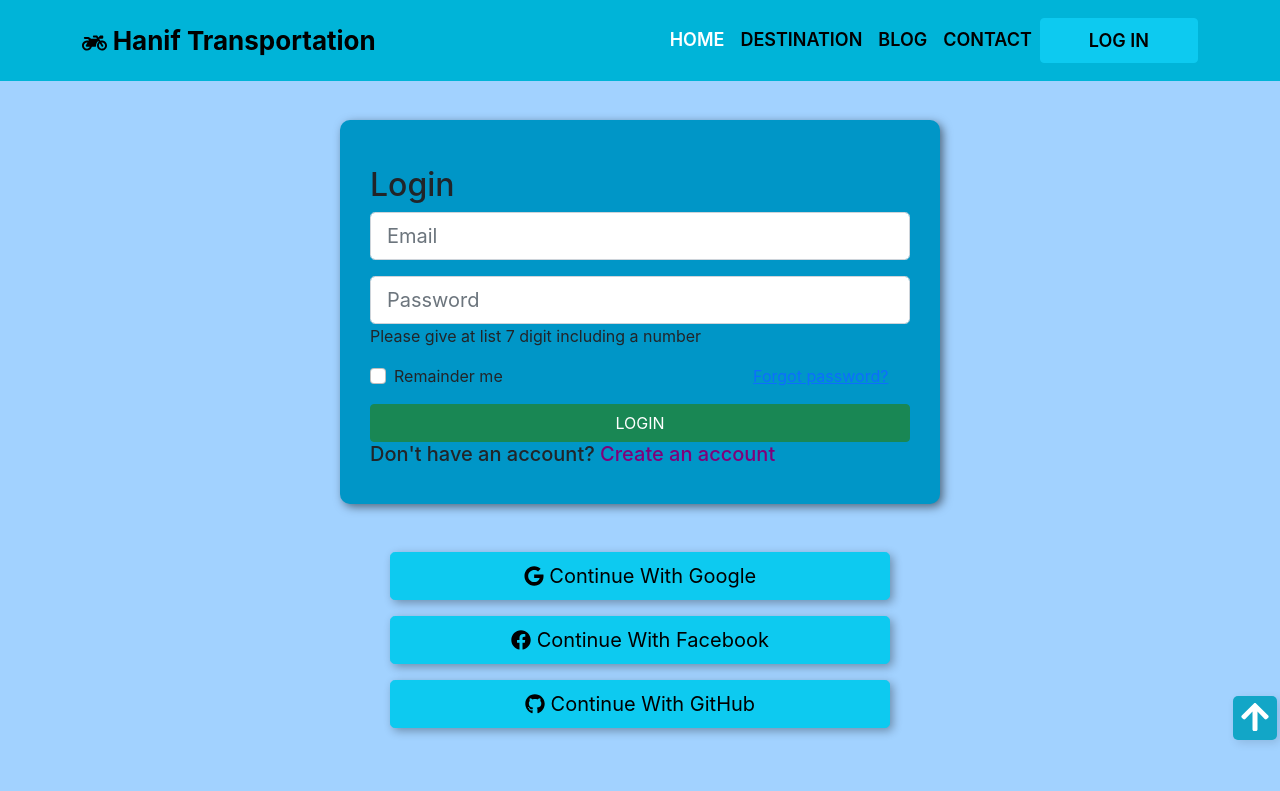
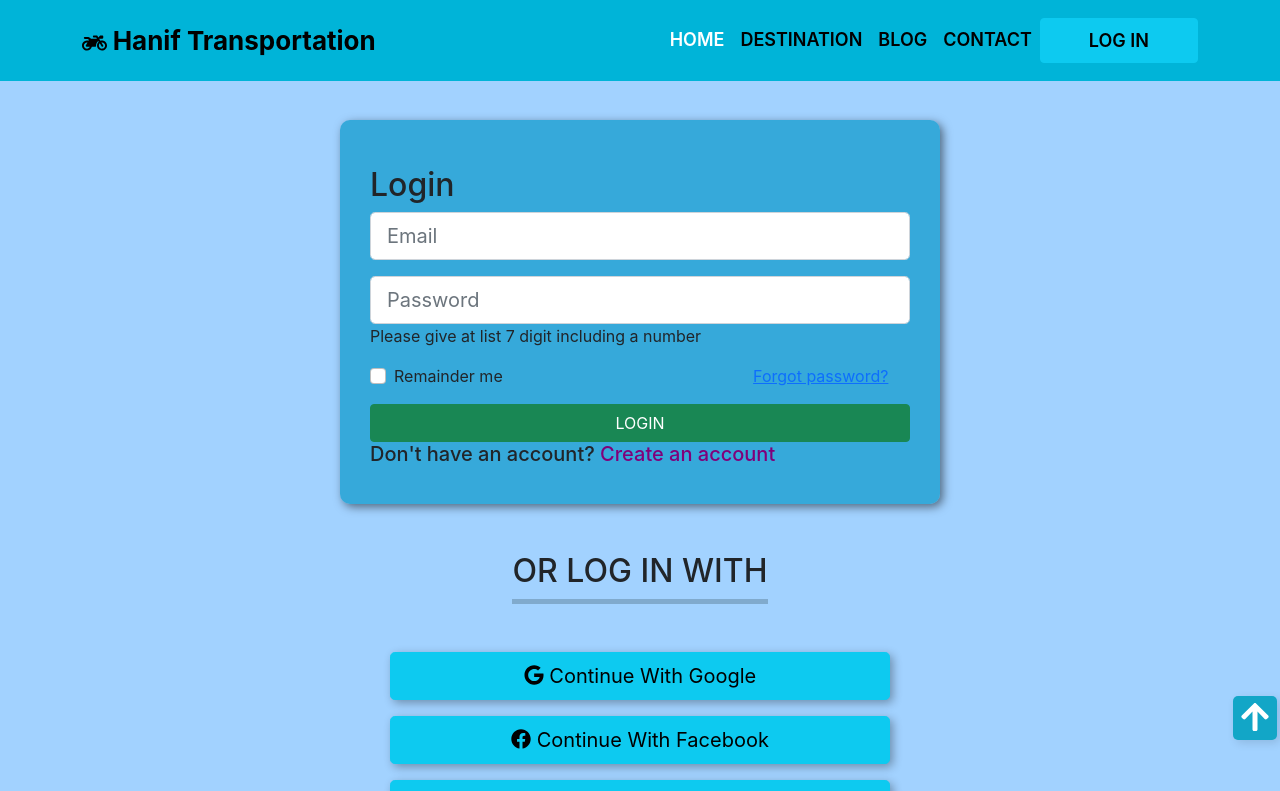
Before and after one commit to hanif365/hanif-transportation, a React (Create React App) app: page /login in a window 1280 px wide. Shown: the top 791 px of the page. Built offline with nearby package versions, Linux system fonts and the light colour scheme.

Commit message:
debugging and optimize code

```diff
--- a/src/App.js
+++ b/src/App.js
@@ -7,10 +7,6 @@ import {
 } from "react-router-dom";
 import Home from './components/Home/Home';
 import Destination from './components/Destination/Destination';
-
-// import firebase from "firebase/app";
-// import "firebase/auth";
-// import firebaseConfig from './firebase.config';
 import Login from './components/Login/Login';
 import { createContext, useState } from 'react';
 import PrivateRoute from './components/PrivateRoute/PrivateRoute';
@@ -18,8 +14,6 @@ import Blog from './components/Blog/Blog';
 import Contact from './components/Contact/Contact';
 import NoMatch from './components/NoMatch/NoMatch';
 import Footer from './components/Footer/Footer';
-
-// firebase.initializeApp(firebaseConfig);
 
 export const UserContext = createContext()
 
--- a/src/components/Contact/Contact.js
+++ b/src/components/Contact/Contact.js
@@ -17,9 +17,6 @@ const Contact = () => {
                         <h3>Please wait....Thank You.</h3>
                         <Link className="btn btn-danger" to="/">Close</Link>
                     </div>
-                    <div>
-                        <Map></Map>
-                    </div>
                 </div>
             </div>
         </div>
--- a/src/components/Destination/Destination.css
+++ b/src/components/Destination/Destination.css
@@ -19,7 +19,6 @@
 }
 
 .ride-details {
-    /* width: 400px; */
     margin-top: 100px !important;
     box-shadow: 2px 2px 30px rgba(0, 0, 0, 0.336);
     border-radius: 6px;
--- a/src/components/Home/Home.js
+++ b/src/components/Home/Home.js
@@ -16,7 +16,6 @@ const Home = () => {
                     <hr />
                 </div>
                 <Services></Services>
-
             </div>
         </div>
     );
--- a/src/components/Login/Login.css
+++ b/src/components/Login/Login.css
@@ -1,65 +1,68 @@
-.main-container{
+.main-container {
     background: #a2d2ff;
-    /* height: 950px; */
     height: 60rem;
 }
 
-.form-content{
-    /* background: turquoise; */
-    background: #0096c7;
+.form-content {
+    background: #0095c7a9;
     border-radius: 10px;
-    /* height: 570px; */
-
-    /* width: 600px; */
     max-width: 37.5rem;
     padding: 30px;
     margin: auto;
     margin-top: 120px !important;
     box-shadow: 3px 3px 10px rgba(0, 0, 0, 0.507);
 }
-.login-btn{
+
+.login-btn {
     cursor: pointer;
     color: yellow;
 }
-.create-btn{
+
+.create-btn {
     cursor: pointer;
     color: rgb(128, 0, 122);
 }
-.forgot-password{
-    /* margin-left: 250px; */
+
+.forgot-password {
     margin-left: 15.65rem;
-    /* margin-left: 10rem; */
 }
-.login-others{
-    /* padding: 10px 150px !important; */
-    /* max-width: 500px; */
+
+.login-others {
     width: 31.25rem;
     box-shadow: 3px 3px 10px rgba(0, 0, 0, 0.322);
 }
 
-@media(max-width:768px){
-    .forgot-password{
+.divider hr {
+    border: 0;
+    border-top: 5px solid #04cbee1a;
+    max-width: 16rem;
+    margin: auto;
+}
+
+@media(max-width:768px) {
+    .forgot-password {
         margin-left: 10rem;
     }
 }
-@media(max-width:576px){
-    .forgot-password{
+
+@media(max-width:576px) {
+    .forgot-password {
         margin-left: 0.2rem;
         font-size: 12px;
         display: block;
     }
-    .form-content{
+    .form-content {
         margin-top: 150px !important;
     }
-    .login-others{
+    .login-others {
         width: 20rem;
         font-size: 16px;
     }
 }
-@media (max-width:380px){
-    .login-others{
+
+@media (max-width:380px) {
+    .login-others {
         width: 12rem;
         font-size: 12px;
-        /* margin-bottom: 100px; */
     }
 }
--- a/src/components/Login/Login.js
+++ b/src/components/Login/Login.js
@@ -1,10 +1,8 @@
 import React, { useContext, useState } from 'react';
 import './Login.css'
-
 import firebase from "firebase/app";
 import "firebase/auth";
 import firebaseConfig from '../../firebase.config';
-
 import { UserContext } from '../../App'
 import { useHistory, useLocation } from 'react-router';
 import Navbar from '../Navbar/Navbar';
@@ -24,7 +22,6 @@ if (!firebase.apps.length) {
 
 // Sign in using email and password
 const Login = () => {
-    // For Google start
     const [loggedInUser, setLoggedInUser] = useContext(UserContext);
     const history = useHistory();
     const location = useLocation();
@@ -148,7 +145,7 @@ const Login = () => {
         });
     }
 
-    // Sign in using google
+    // Google Authentication
 
     const handleGoogleSignIn = () => {
         const googleProvider = new firebase.auth.GoogleAuthProvider();
@@ -174,7 +171,7 @@ const Login = () => {
             });
     }
 
-    // Sign in using facebook
+    // Facebook Authentication
 
     const handleFacebookSignIn = () => {
         const fbProvider = new firebase.auth.FacebookAuthProvider();
@@ -204,7 +201,7 @@ const Login = () => {
             });
     }
 
-    // Sign in using Github
+    // GitHub Authentication
 
     const handleGithubSignIn = () => {
         const githubProvider = new firebase.auth.GithubAuthProvider();
@@ -242,10 +239,8 @@ const Login = () => {
                         <div className="form-content mt-5">
                             <form onSubmit={handleSubmit} className="">
                                 <div >
-                                    {/* <h1>Password : {password.passName}</h1>
-                                    <h1>Con Password : {conPassword.passName}</h1> */}
-                                    {newUser && password.passName !== conPassword.passName && <p className="text-danger">{password.errorMesg}</p>}
-                                    <p className="text-danger">{user.error}</p>
+                                    {newUser && password.passName !== conPassword.passName && <p className="text-warning">{password.errorMesg}</p>}
+                                    <p className="text-warning">{user.error}</p>
                                     {
                                         user.success && <h4 className="text-success">User Created Successfully</h4>
 
@@ -278,6 +273,10 @@ const Login = () => {
                             </form>
                         </div>
                     </div>
+                    <div className="text-center divider pt-5">
+                        <h2>OR LOG IN WITH</h2>
+                        <hr />
+                    </div>
                     <div className="google-container text-center pt-5">
                         <button className="btn btn-info btn-lg login-others" onClick={handleGoogleSignIn}><FontAwesomeIcon className="logo" icon={faGoogle} /> Continue With Google</button>
                         {
--- a/src/components/Navbar/Navbar.css
+++ b/src/components/Navbar/Navbar.css
@@ -5,13 +5,11 @@
 }
 
 .logo {
-    /* font-size: 30px; */
     font-size: 1.875;
     color: #000;
 }
 
 .brand-name {
-    /* font-size: 26px; */
     font-size: 1.625rem;
     font-weight: 700;
     color: #000;
```
